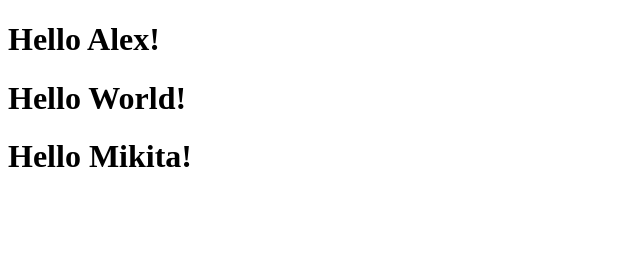
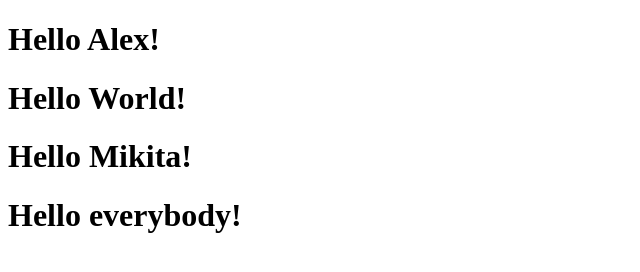
Before and after one commit to Nikich37/GitFlow, a plain HTML site: page index.html in a window 1280 px wide. Shown: the whole page, without its empty margins (0-640 px from the left). Drawn offline with Linux system fonts and the light colour scheme.

Commit message:
3st commit

```diff
--- a/index.html
+++ b/index.html
@@ -8,5 +8,6 @@
 	<h1>Hello Alex!</h1>
 	<h1>Hello World!</h1>
 	<h1>Hello Mikita!</h1>
+	<h1>Hello everybody!</h1>
 </body>
 </html>
```
